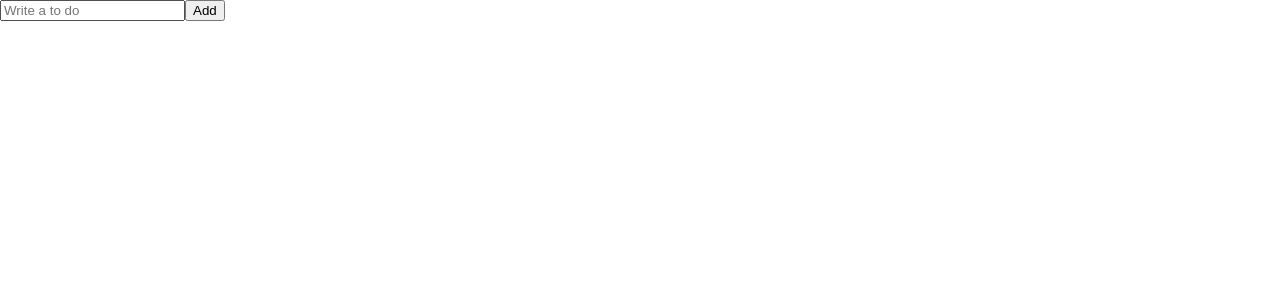
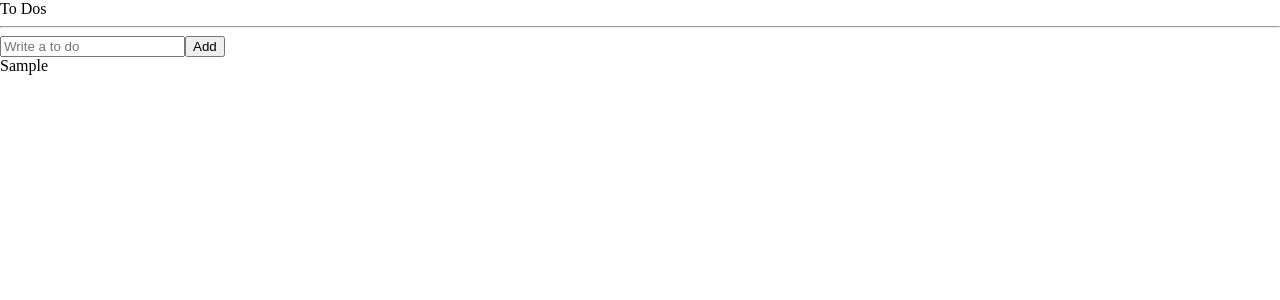
Before and after one commit to Odyssey409/react-masterclass_todo_app, a React (Create React App) app: page / in a window 1280 px wide. Both pictures are taken after typing "Sample" into the empty fields and a click on the button "Add". Shown: the top 300 px of the page. Built offline with nearby package versions, Linux system fonts and the light colour scheme.

Commit message:
section#6.11 Add To Do
recoil을 활용하여 투두들을 recoilstate에 저장하고 추가될 시 oldToDo에 추가하여 쌓이는 방식으로 만듦. 그 과정에서 toDo들은 반드시 "TO_DO" | "DOING" | "DONE" 이 셋 중의 하나의 카테고리를 가져야만 하게 만듦

```diff
--- a/src/App.tsx
+++ b/src/App.tsx
@@ -1,5 +1,5 @@
 import { createGlobalStyle } from "styled-components";
-import ToDoList from "./ToDoList";
+import ToDoList from "./components/ToDoList";
 
 const GlobalStyle = createGlobalStyle`
 
--- a/src/ToDoList.tsx
+++ /dev/null
@@ -1,26 +0,0 @@
-import { useForm } from "react-hook-form";
-
-interface IForm {
-  toDo?: string;
-}
-
-function ToDoList() {
-  const { register, handleSubmit, setValue } = useForm<IForm>();
-  const hadleValid = (data: IForm) => {
-    console.log("add to do", data.toDo);
-    setValue("toDo", ""); // 제출하면 입력칸 비워주는 코드
-  };
-  return (
-    <div>
-      <form onSubmit={handleSubmit(hadleValid)}>
-        <input
-          {...register("toDo", { required: "Please Write a To Do" })}
-          placeholder="Write a to do"
-        ></input>
-        <button>Add</button>
-      </form>
-    </div>
-  );
-}
-
-export default ToDoList;
--- /dev/null
+++ b/src/components/ToDoList.tsx
@@ -0,0 +1,51 @@
+import { useForm } from "react-hook-form";
+import { atom, useRecoilState } from "recoil";
+
+interface IForm {
+  toDo: string;
+}
+
+interface IToDo {
+  text: string;
+  id: number;
+  category: "TO_DO" | "DOING" | "DONE";
+}
+
+const toDoState = atom<IToDo[]>({
+  key: "toDo",
+  default: [],
+});
+
+function ToDoList() {
+  const [toDos, setToDos] = useRecoilState(toDoState);
+
+  const { register, handleSubmit, setValue } = useForm<IForm>();
+  const handleValid = ({ toDo }: IForm) => {
+    setToDos((oldToDos) => [
+      { text: toDo, id: Date.now(), category: "TO_DO" },
+      ...oldToDos,
+    ]);
+    setValue("toDo", ""); // 제출하면 입력칸 비워주는 코드
+  };
+
+  return (
+    <div>
+      <h1>To Dos</h1>
+      <hr />
+      <form onSubmit={handleSubmit(handleValid)}>
+        <input
+          {...register("toDo", { required: "Please Write a To Do" })}
+          placeholder="Write a to do"
+        ></input>
+        <button>Add</button>
+      </form>
+      <ul>
+        {toDos.map((toDo) => (
+          <li key={toDo.id}>{toDo.text}</li>
+        ))}
+      </ul>
+    </div>
+  );
+}
+
+export default ToDoList;
```
